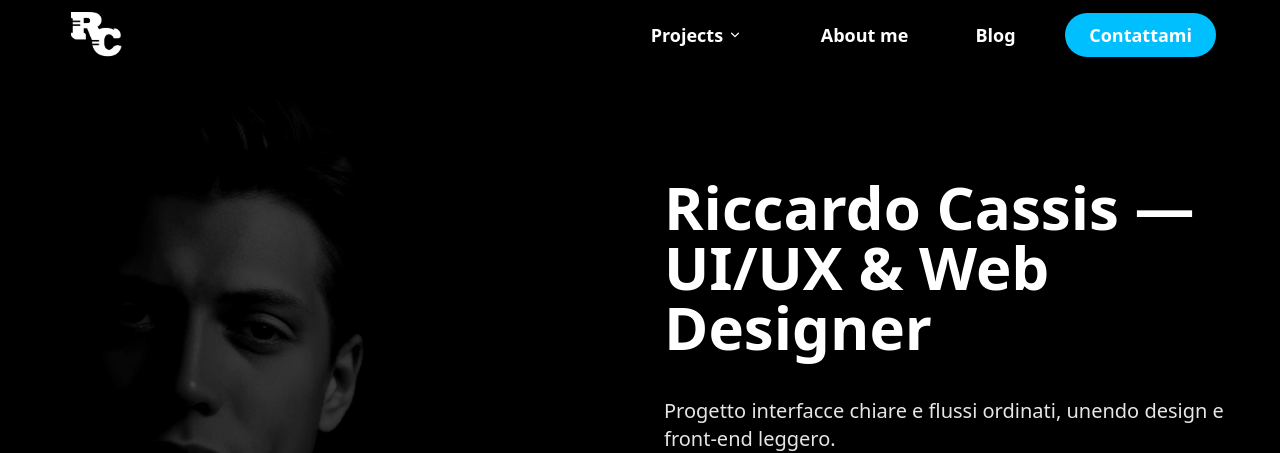
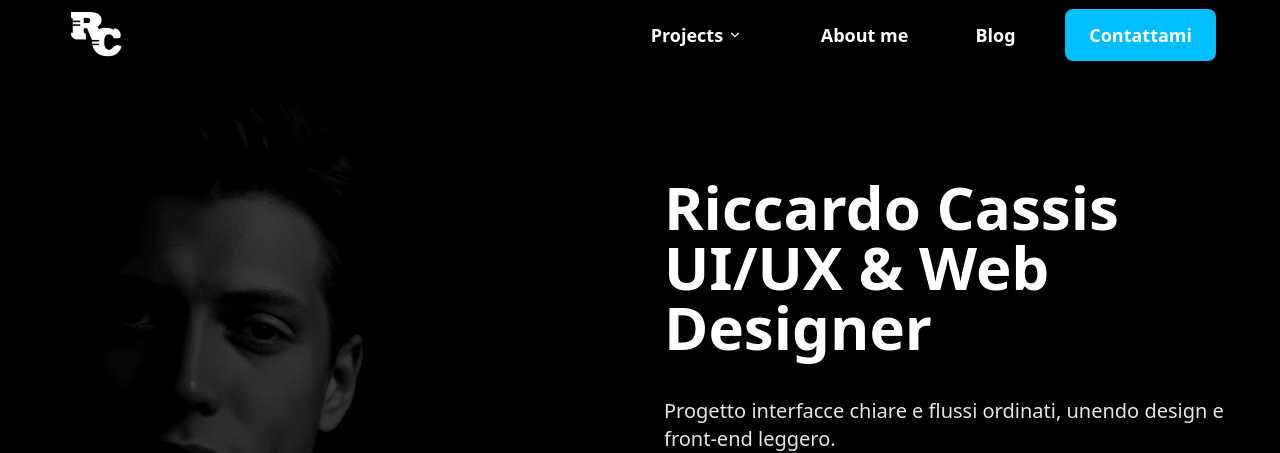
Before and after one commit to Riccardocassis/personal-website-v2, a Vue app: page / in a window 1280 px wide. Shown: the top 453 px of the page. Built offline with nearby package versions, Linux system fonts and the light colour scheme.

Commit message:
Modifica il titolo nella sezione hero per una maggiore chiarezza; aggiorna lo stile del pulsante "Contattami" per una migliore coerenza visiva.

```diff
--- a/src/components/hero.vue
+++ b/src/components/hero.vue
@@ -12,7 +12,7 @@
         <div class="order-1 md:order-2 text-left text-white">
           <div class="space-y-6 md:space-y-8 lg:space-y-10">
             <h1 ref="titleRef" id="hero-title" class="text-3xl md:text-5xl lg:text-6xl font-extrabold leading-tight">
-              Riccardo Cassis — UI/UX & Web Designer
+              Riccardo Cassis UI/UX & Web Designer
             </h1>
 
             <p ref="subtitleRef" class="text-lg md:text-xl text-white/90 max-w-2xl">
--- a/src/components/navbar.vue
+++ b/src/components/navbar.vue
@@ -136,7 +136,7 @@ onBeforeUnmount(() => {
           </li>
 
         <li class="flex items-center">
-          <RouterLink to="/contact" class="inline-flex items-center h-full px-5 md:px-6 py-2 bg-[#00BFFF] text-white font-semibold rounded-full shadow-md hover:bg-[#00A0E0] transition-colors">
+          <RouterLink to="/contact" class="inline-block bg-[#00BFFF] text-white px-6 py-2 md:py-3 rounded-lg font-semibold shadow-md hover:bg-[#00A0E0] transition-colors">
             Contattami
           </RouterLink>
         </li>
@@ -216,7 +216,7 @@ onBeforeUnmount(() => {
             Blog
           </RouterLink>
 
-            <RouterLink to="/contact" class="block px-2 py-2 rounded bg-[#00BFFF] text-white text-center font-semibold hover:bg-[#00A0E0]" @click="mobileOpen=false">
+            <RouterLink to="/contact" class="block px-6 py-3 rounded-lg bg-[#00BFFF] text-white text-center font-semibold hover:bg-[#00A0E0]" @click="mobileOpen=false">
               Contattami
             </RouterLink>
         </div>
```
